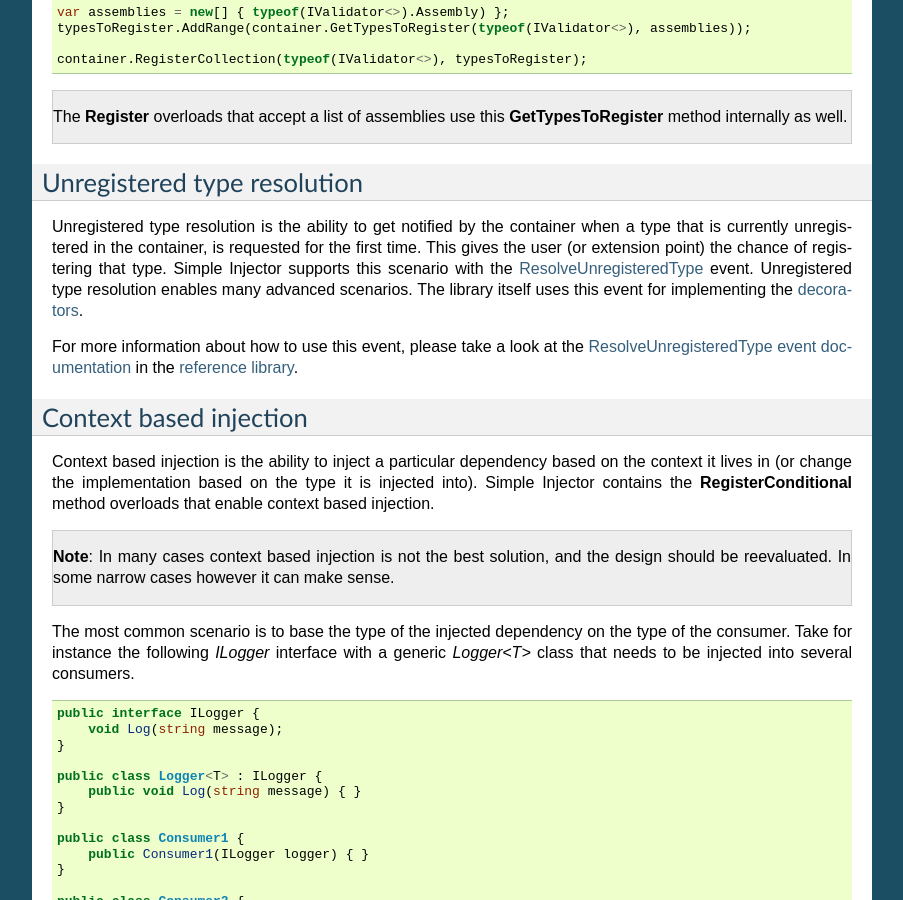
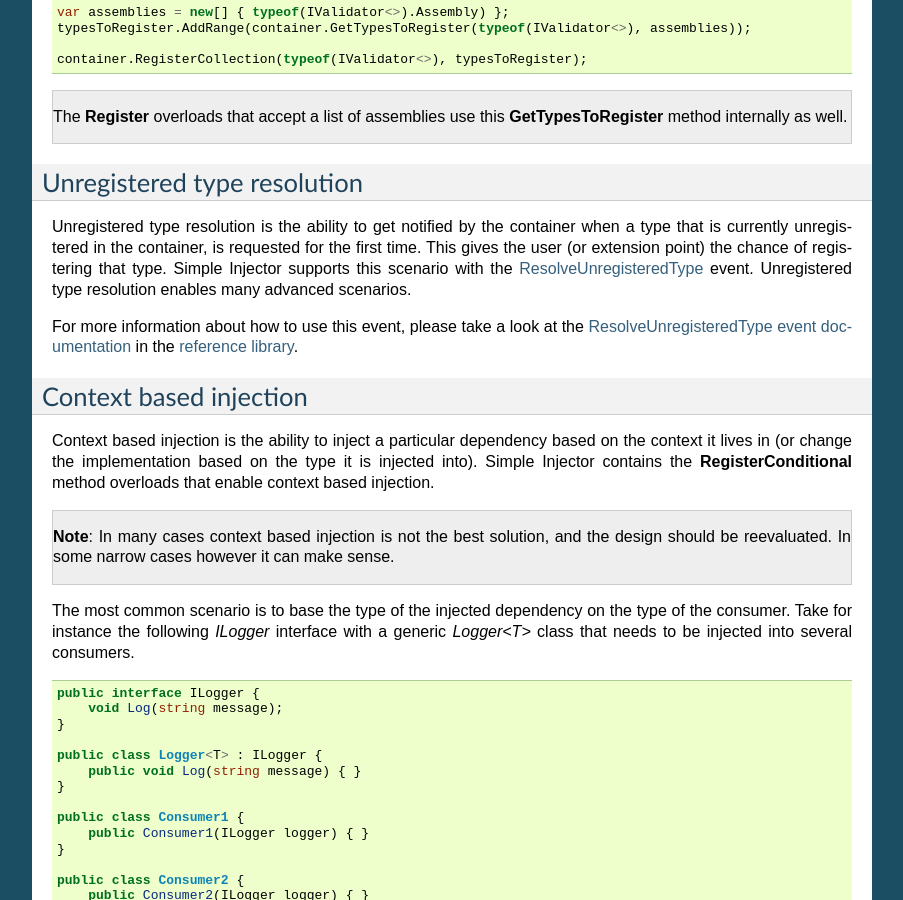
Before and after one commit to simpleinjector/Documentation, a Sphinx documentation site: the page built from source/advanced.rst, in a window 1280 px wide and 900 px high, scrolled down 6438 px. Shown: the whole window, without its empty margins (198-1101 px from the left). Built offline with Sphinx 7.4.7, drawn with Linux system fonts in a browser that asks for light colours.

Commit message:
Small fixes.

```diff
--- a/source/advanced.rst
+++ b/source/advanced.rst
@@ -326,7 +326,7 @@ Alternatively, we can make use of the Container's **GetTypesToRegister** to find
 Unregistered type resolution
 ============================
 
-Unregistered type resolution is the ability to get notified by the container when a type that is currently unregistered in the container, is requested for the first time. This gives the user (or extension point) the chance of registering that type. Simple Injector supports this scenario with the `ResolveUnregisteredType <https://simpleinjector.org/ReferenceLibrary/?topic=html/E_SimpleInjector_Container_ResolveUnregisteredType.htm>`_ event. Unregistered type resolution enables many advanced scenarios. The library itself uses this event for implementing the :ref:`decorators <Decorators>`.
+Unregistered type resolution is the ability to get notified by the container when a type that is currently unregistered in the container, is requested for the first time. This gives the user (or extension point) the chance of registering that type. Simple Injector supports this scenario with the `ResolveUnregisteredType <https://simpleinjector.org/ReferenceLibrary/?topic=html/E_SimpleInjector_Container_ResolveUnregisteredType.htm>`_ event. Unregistered type resolution enables many advanced scenarios.
 
 For more information about how to use this event, please take a look at the `ResolveUnregisteredType event documentation <https://simpleinjector.org/ReferenceLibrary/?topic=html/E_SimpleInjector_Container_ResolveUnregisteredType.htm>`_ in the `reference library <https://simpleinjector.org/ReferenceLibrary/>`_.
 
--- a/source/owinintegration.rst
+++ b/source/owinintegration.rst
@@ -68,6 +68,6 @@ The following code snippet can be used to register this *IOwinContextProvider* a
     app.Use(async (context, next) => {
         CallContext.LogicalSetData("IOwinContext", context);
         await next();
-    };
+    });
 
     container.RegisterSingleton<IOwinContextProvider>(new CallContextOwinContextProvider());
```
